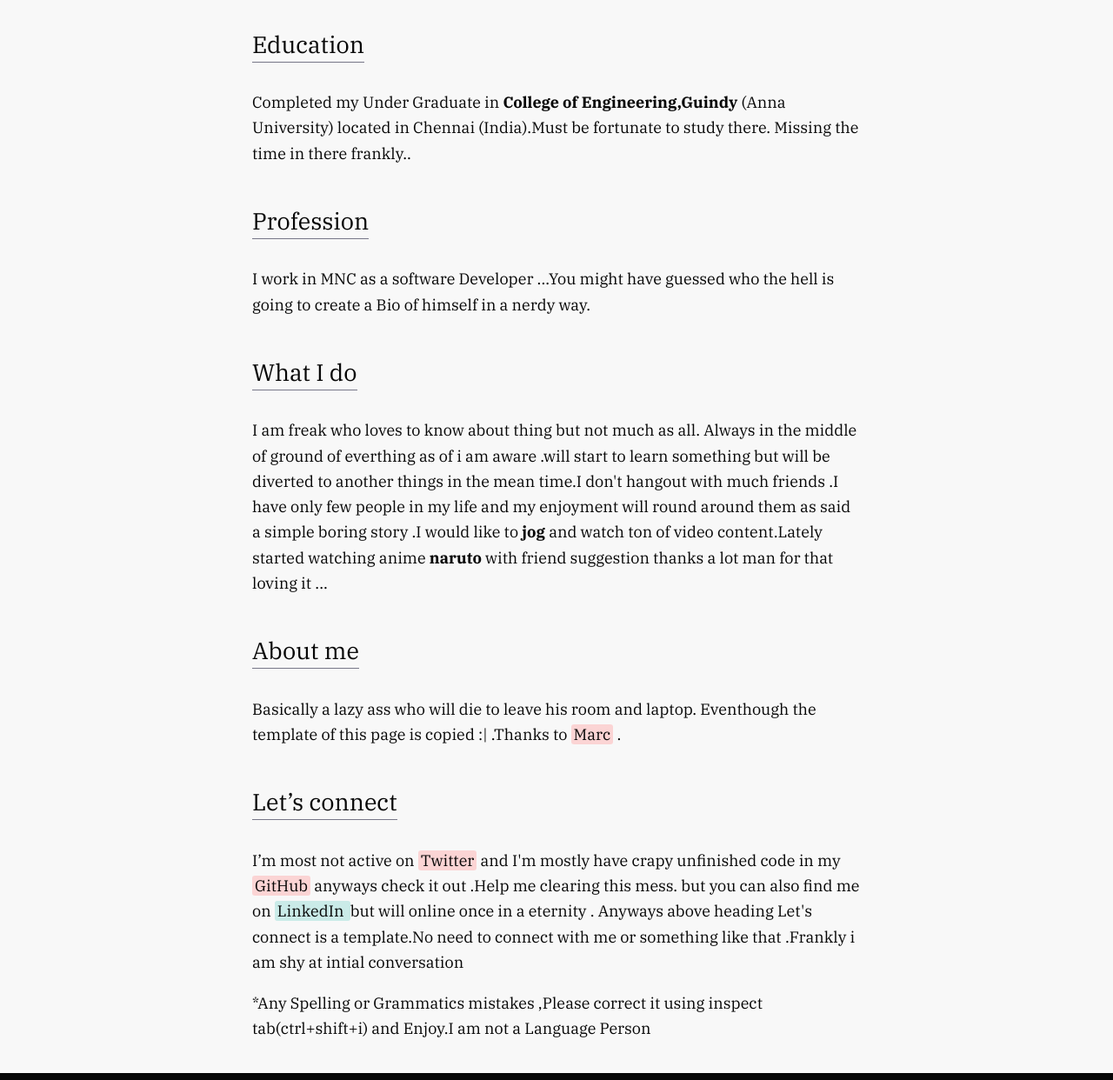
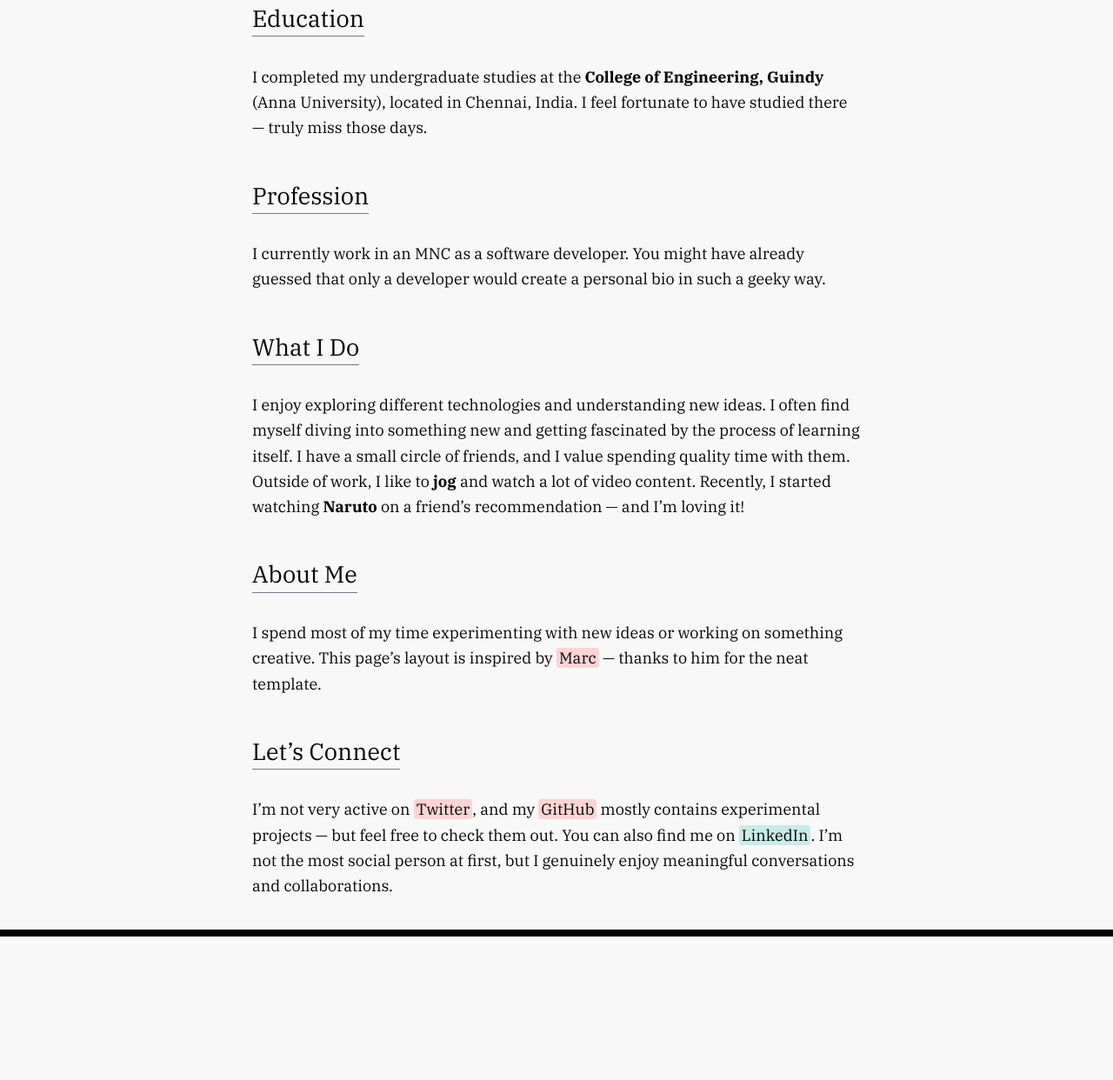
Before and after one commit to naveeak/naveeak.github.io, a plain HTML site: page index.html in a window 1280 px wide. Shown: the part 425-1667 px from the top of the page at 87% size. After the commit the page ends 1502 px from the top, so only its background shows below. Drawn offline with Linux system fonts and the light colour scheme.

Commit message:
Update index.html professionally with chatgpt help

```diff
--- a/index.html
+++ b/index.html
@@ -16,18 +16,13 @@
     <title>AK</title>
     <link rel="canonical" href="https:" />
 
-
     <meta property="og:url" content="https:" />
-    <meta property="og:title" content="Ashok kumar Muthusamy" />
-    <meta property="og:description" content="Hi, I&rsquo;m Ashok &hellip;and I just normal boring person but Eagar to learn how Stuff works... " />
+    <meta property="og:title" content="Ashok Kumar Muthusamy" />
+    <meta property="og:description" content="Hi, I’m Ashok — a curious mind who loves learning how things work." />
 
     <meta name="twitter:card" content="summary_large_image">
-    <meta name="twitter:title" content="Ashok kumar Muthusamy">
-    <meta name="twitter:description" content="Hi, I&rsquo;m Ashok &hellip;and I just normal boring person but Eagar to learn how Stuff works...">
-
-
-
-
+    <meta name="twitter:title" content="Ashok Kumar Muthusamy">
+    <meta name="twitter:description" content="Hi, I’m Ashok — a curious mind who loves learning how things work.">
 </head>
 
 <body class="type-home">
@@ -37,55 +32,42 @@
                 <a href="/">naveeak</a>
             </div>
             <nav>
-
-
-
             </nav>
         </div>
     </header>
 
     <main aria-role="main">
+        <div class="overlay">
+            <h1 id="hi-im-Ashok">Hi, I’m Ashok</h1>
+            <p>...and I’m just a simple person with a strong curiosity about how things work.</p>
 
+            <p>If you’re reading this, you’re probably just exploring — there’s not much serious content here. Still, I wanted to create something personal and meaningful to keep myself engaged. That’s how this page was born.</p>
 
-        <div class="overlay">
-            <h1 id="hi-im-Ashok">Hi, I&rsquo;m Ashok</h1>
-            <!-- ...and I work to enable the next one billion developers. -->
-            <p>&hellip;and I just normal boring person but Eagar to learn how Stuff works...</p>
-            <!-- Ever since my first hackathon _a long time ago_, I have fostered a hacker-first mentality. -->
-            <p>If you are reading this you must wasting your time probably nothing much worth will be followed (spolier!) but anyways i thought eventhough you don't have any worth to say I thought i must entertain myself in someway by creating this .Hence
-                this page .
-            </p>
             <h2 id="education">Education</h2>
-            <p>Completed my Under Graduate in <strong>College of Engineering,Guindy</strong> (Anna University) located in Chennai (India).Must be fortunate to study there. Missing the time in there frankly..
-            </p>
-            <h2 id="education">Profession</h2>
-            <p>I work in MNC as a software Developer ...You might have guessed who the hell is going to create a Bio of himself in a nerdy way.
-            </p>
-            <h2 id="education">What I do </h2>
-            <p>I am freak who loves to know about thing but not much as all. Always in the middle of ground of everthing as of i am aware .will start to learn something but will be diverted to another things in the mean time.I don't hangout with much friends
-                .I have only few people in my life and my enjoyment will round around them as said a simple boring story .I would like to <strong>jog</strong> and watch ton of video content.Lately started watching anime <strong>naruto</strong> with friend
-                suggestion thanks a lot man for that loving it ...
-            </p>
-            <h2 id="education">About me </h2>
-            <p>Basically a lazy ass who will die to leave his room and laptop. Eventhough the template of this page is copied :| .Thanks to <a href="https://mfts.io/" target="_blank">Marc</a> .
-            </p>
-            <h2 id="lets-connect">Let&rsquo;s connect</h2>
-            <p>I’m most not active on <a href="https://twitter.com/naveeak3" target="_blank">Twitter</a> and I'm mostly have crapy unfinished code in my <a href="https://github.com/naveeak" target="_blank">GitHub</a> anyways check it out .Help me clearing
-                this mess. but you can also find me on <a href="https://linkedin.com/in/ashok-kumar-97584a193" class="bar" target="_blank">LinkedIn </a>but will online once in a eternity . Anyways above heading Let's connect is a template.No need to connect
-                with me or something like that .Frankly i am shy at intial conversation </p>
-            <p>*Any Spelling or Grammatics mistakes ,Please correct it using inspect tab(ctrl+shift+i) and Enjoy.I am not a Language Person </p>
+            <p>I completed my undergraduate studies at the <strong>College of Engineering, Guindy</strong> (Anna University), located in Chennai, India. I feel fortunate to have studied there — truly miss those days.</p>
+
+            <h2 id="profession">Profession</h2>
+            <p>I currently work in an MNC as a software developer. You might have already guessed that only a developer would create a personal bio in such a geeky way.</p>
+
+            <h2 id="what-i-do">What I Do</h2>
+            <p>I enjoy exploring different technologies and understanding new ideas. I often find myself diving into something new and getting fascinated by the process of learning itself. I have a small circle of friends, and I value spending quality time with them.
+            Outside of work, I like to <strong>jog</strong> and watch a lot of video content. Recently, I started watching <strong>Naruto</strong> on a friend’s recommendation — and I’m loving it!</p>
+
+            <h2 id="about-me">About Me</h2>
+            <p>I spend most of my time experimenting with new ideas or working on something creative. This page’s layout is inspired by <a href="https://mfts.io/" target="_blank">Marc</a> — thanks to him for the neat template.</p>
+
+            <h2 id="lets-connect">Let’s Connect</h2>
+            <p>I’m not very active on <a href="https://twitter.com/naveeak3" target="_blank">Twitter</a>, and my <a href="https://github.com/naveeak" target="_blank">GitHub</a> mostly contains experimental projects — but feel free to check them out.
+            You can also find me on <a href="https://linkedin.com/in/ashok-kumar-97584a193" class="bar" target="_blank">LinkedIn</a>.
+            I’m not the most social person at first, but I genuinely enjoy meaningful conversations and collaborations.</p>
+
         </div>
+    </main>
 
-
-    </main>
     <footer>
-        <div class="left">
-        </div>
-        <div class="right">
-        </div>
+        <div class="left"></div>
+        <div class="right"></div>
     </footer>
-
 </body>
 
-
 </html>
```
